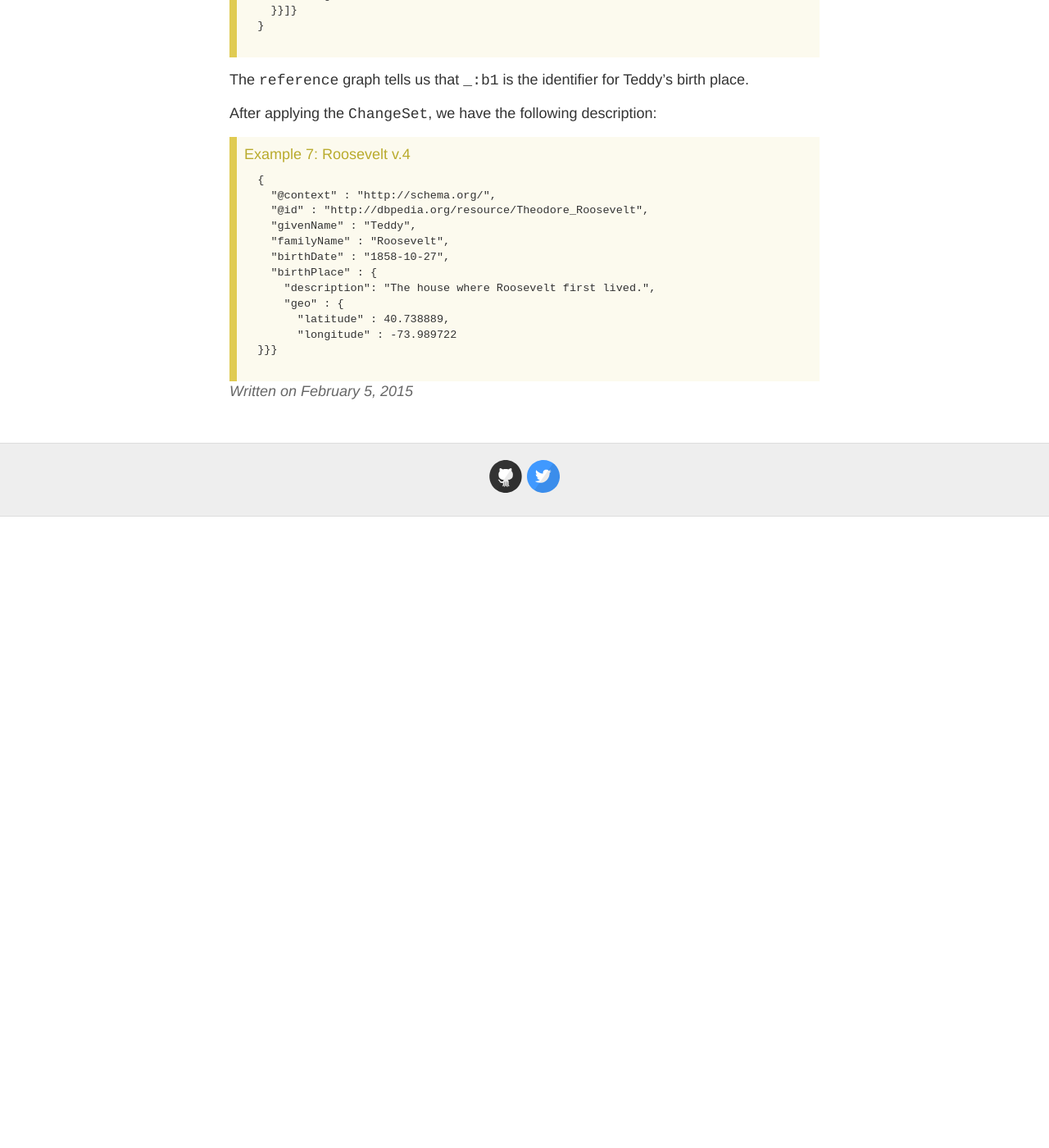
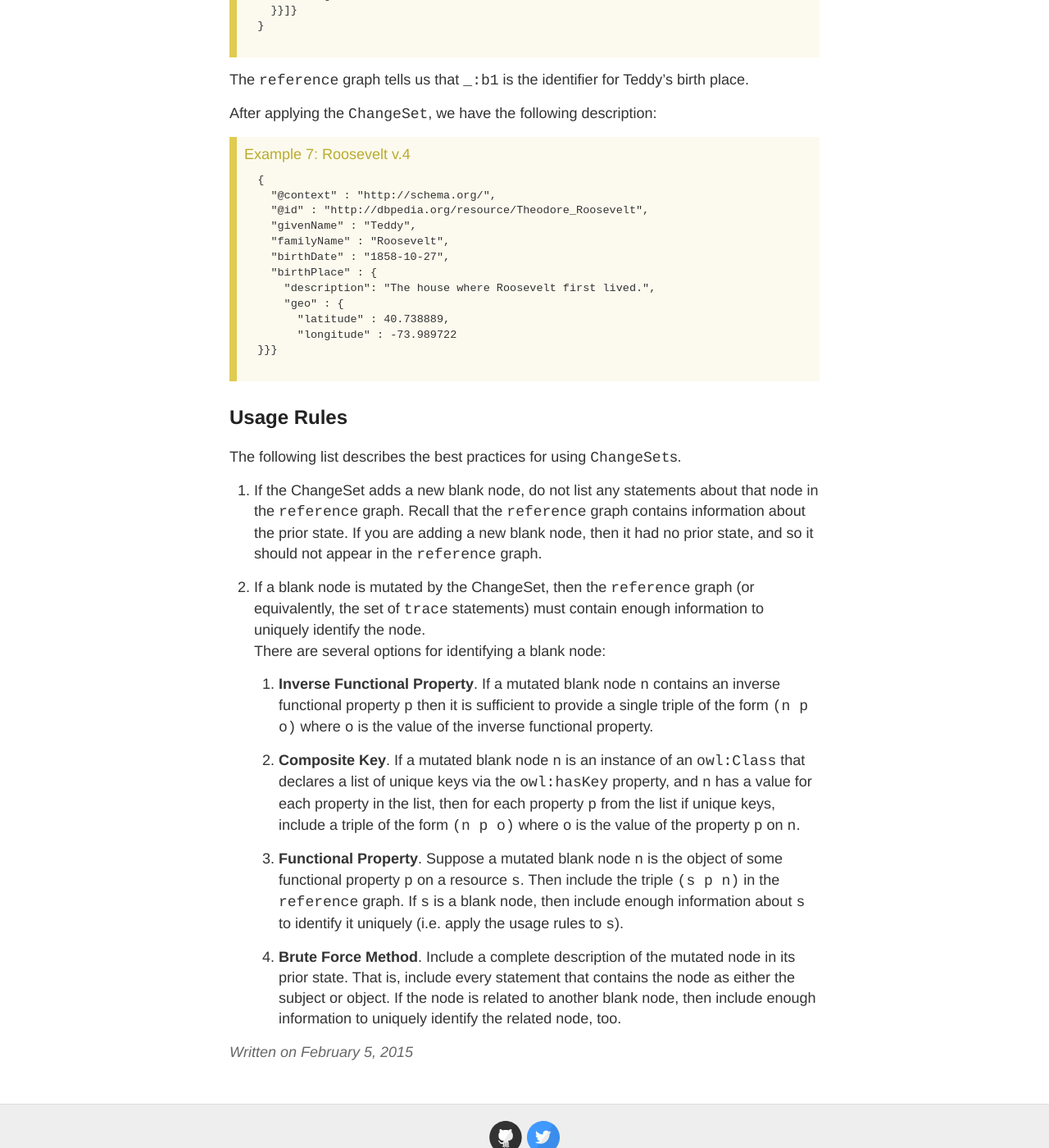
Before and after one commit to konigio/konigio.github.io, a Jekyll site: the page built from _posts/2015-02-05-Change-Sets.md, in a window 1280 px wide and 1400 px high, scrolled down 3026 px. Shown: the whole window at 82% size. Built offline with Jekyll 4.4.1, drawn with Linux system fonts in a browser that asks for light colours; Markdown is read by kramdown in place of the engine named in the settings; before the commit the page ends 3656 px from its top, so only the background shows below that; some of the changed text lies outside the part shown.

Commit message:
Add usage rules for ChangeSet

```diff
--- a/_posts/2015-02-05-Change-Sets.md
+++ b/_posts/2015-02-05-Change-Sets.md
@@ -66,7 +66,7 @@ Then, the resulting resource would be...
 
 As you can see in *Example 2*, traditional ChangeSets tend to be extremely verbose and not very
 readable because they rely on instances of `rdf:Statement` to express additions and
-removals.  The Konig ChangeSet Vocabulary includes terms that allow you to express
+removals.  The [Konig ChangeSet Vocabulary](http://www.konig.io/ns/kcs/) includes terms that allow you to express
 additions and removals using graphs.  In JSON-LD, this style of describing a `ChangeSet` is
 arguably more natural.
 
@@ -177,3 +177,35 @@ After applying the `ChangeSet`, we have the following description:
   }}}
   </pre>
 </div>
+
+## Usage Rules
+
+The following list describes the best practices for using `ChangeSet`s.
+
+1. If the ChangeSet adds a new blank node, do not list any statements about that node in the `reference` graph.
+  Recall that the `reference` graph contains information about the prior state. If you are
+  adding a new blank node, then it had no prior state, and so it should not appear in the
+  `reference` graph.
+
+2. If a blank node is mutated by the ChangeSet, then the `reference` graph (or equivalently,
+   the set of `trace` statements) must contain enough information to uniquely identify the node.
+   There are several options for identifying a blank node:
+
+   1. **Inverse Functional Property**.  If a mutated blank node `n` contains an inverse functional property
+      `p` then it is sufficient to provide a single triple of the form `(n p o)` where `o`
+      is the value of the inverse functional property.
+
+   2. **Composite Key**.  If a mutated blank node `n` is an instance of an `owl:Class` that declares a
+      list of unique keys via the `owl:hasKey` property, and `n` has a value for each property in the
+      list, then for each property `p` from the list if unique keys, include a triple of the form
+      `(n p o)` where `o` is the value of the property `p` on `n`.
+
+   3. **Functional Property**.  Suppose a mutated blank node `n` is the object of some functional property `p`
+      on a resource `s`.  Then include the triple `(s p n)` in the `reference` graph.  If `s` is
+      a blank node, then include enough information about `s` to identify it uniquely (i.e. apply the
+      usage rules to `s`).
+
+   4. **Brute Force Method**. Include a complete description of the mutated node in its prior state.
+      That is, include every statement that contains the node as either the subject or object.
+      If the node is related to another blank node, then include enough information to
+      uniquely identify the related node, too.
```
